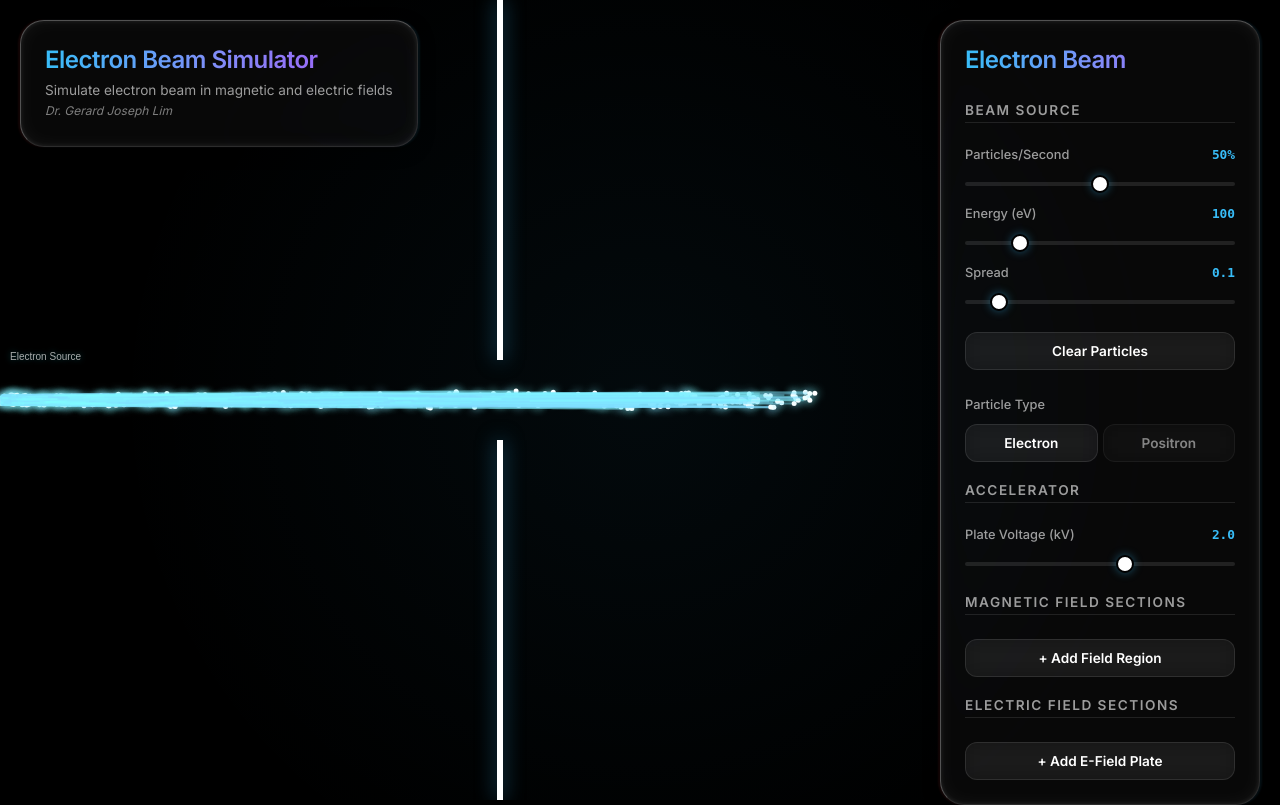
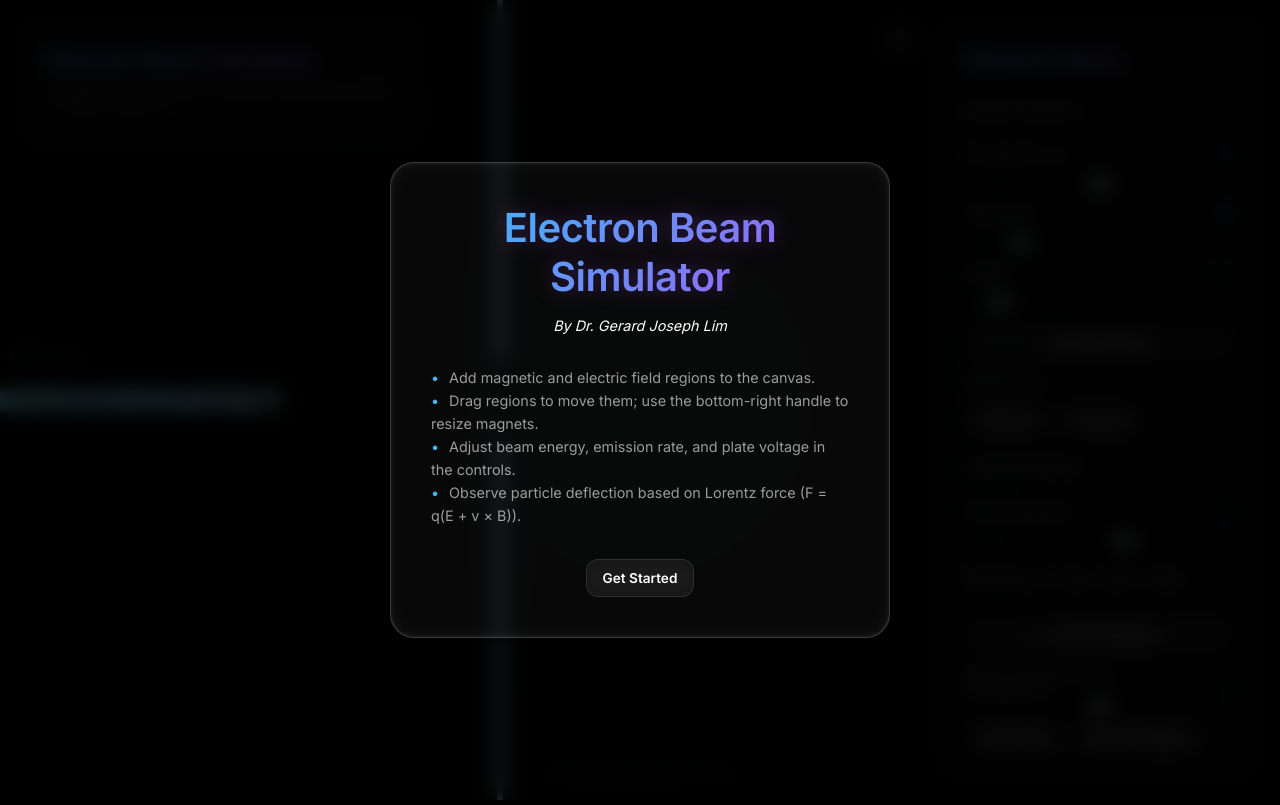
Before and after one commit to gerardjosephlim/gerardjosephlim.github.io, a PHP site: page /electronbeam.html in a window 1280 px wide. Run offline with PHP 8.4, Linux system fonts and the light colour scheme.

Commit message:
Added popup

```diff
--- a/electronbeam.css
+++ b/electronbeam.css
@@ -7,7 +7,7 @@
     --negative: #4d94ff;
 
     --glass-bg: rgba(255, 255, 255, 0.03);
-    --glass-border: rgba(255, 255, 255, 0.15);
+    --glass-border: rgba(255, 255, 255, 0.2);
     --glass-shadow: inset 0 0 20px rgba(255, 255, 255, 0.05), inset 0 0 5px rgba(255, 255, 255, 0.1), 0 5px 15px rgba(0, 0, 0, 0.5);
 
     --font-family: 'Inter', system-ui, -apple-system, sans-serif;
@@ -64,8 +64,29 @@
     flex-direction: column;
     gap: 20px;
     z-index: 10;
+    max-height: calc(100vh - 40px);
+    overflow-y: auto;
+    scrollbar-width: thin;
+    scrollbar-color: var(--primary) transparent;
     transition: transform 0.4s cubic-bezier(0.175, 0.885, 0.32, 1.275);
     pointer-events: auto;
+}
+
+.controls-panel::-webkit-scrollbar {
+    width: 6px;
+}
+
+.controls-panel::-webkit-scrollbar-track {
+    background: transparent;
+}
+
+.controls-panel::-webkit-scrollbar-thumb {
+    background: rgba(56, 189, 248, 0.3);
+    border-radius: 10px;
+}
+
+.controls-panel::-webkit-scrollbar-thumb:hover {
+    background: var(--primary);
 }
 
 .controls-panel:hover {
@@ -76,11 +97,12 @@
     font-size: 1.5rem;
     font-weight: 700;
     margin-bottom: 8px;
-    background: linear-gradient(90deg, #38bdf8, #818cf8, #a855f7);
+    background: linear-gradient(135deg, #38bdf8 0%, #a855f7 100%);
     background-clip: text;
     -webkit-background-clip: text;
     -webkit-text-fill-color: transparent;
     letter-spacing: -0.5px;
+    filter: drop-shadow(0 0 10px rgba(168, 85, 247, 0.3));
 }
 
 h2 {
@@ -228,20 +266,127 @@
     opacity: 0.8;
 }
 
+/* Splash Modal */
+.splash-overlay {
+    position: fixed;
+    top: 0;
+    left: 0;
+    width: 100%;
+    height: 100%;
+    background: rgba(0, 0, 0, 0.85);
+    backdrop-filter: blur(10px);
+    z-index: 1000;
+    display: flex;
+    justify-content: center;
+    align-items: center;
+}
+
+.splash-modal {
+    max-width: 500px;
+    text-align: center;
+    border: 1px solid rgba(255, 255, 255, 0.2);
+    border-radius: 24px;
+    padding: 40px;
+    background: var(--glass-bg);
+    box-shadow: var(--glass-shadow);
+}
+
+.splash-modal h1 {
+    font-size: 2.5rem;
+    margin-bottom: 1rem;
+}
+
+.splash-modal p {
+    margin-bottom: 2rem;
+}
+
+.splash-modal ul {
+    text-align: left;
+    margin-bottom: 2rem;
+    color: var(--text-muted);
+    list-style: none;
+    line-height: 1.6;
+}
+
+.splash-modal li::before {
+    content: "•";
+    color: var(--primary);
+    margin-right: 10px;
+}
+
+.splash-modal .get-started-btn {
+    width: 100%;
+    padding: 15px;
+    font-size: 1.1rem;
+    text-transform: uppercase;
+    letter-spacing: 2px;
+}
+
 /* Animations from spec */
 @keyframes glassPop {
     0% {
-        transform: scale(0.9);
+        transform: scale(0.85) translateY(20px);
         opacity: 0;
+        filter: blur(10px);
     }
 
     100% {
-        transform: scale(1);
+        transform: scale(1) translateY(0);
         opacity: 1;
+        filter: blur(0);
+    }
+}
+
+@keyframes glassPush {
+    0% {
+        transform: scale(1) translateY(0);
+        opacity: 1;
+        filter: blur(0);
+    }
+
+    100% {
+        transform: scale(0.85) translateY(20px);
+        opacity: 0;
+        filter: blur(10px);
     }
 }
 
 .controls-panel,
-.liquid-glass {
-    animation: glassPop 0.6s cubic-bezier(0.175, 0.885, 0.32, 1.275);
+.liquid-glass,
+.splash-modal {
+    animation: glassPop 0.8s cubic-bezier(0.175, 0.885, 0.32, 1.275) both;
 }
+
+.splash-modal.closing {
+    animation: glassPush 0.5s cubic-bezier(0.175, 0.885, 0.32, 1.275) both;
+}
+
+.splash-overlay {
+    transition: opacity 0.5s ease;
+}
+
+.splash-overlay.closing {
+    opacity: 0 !important;
+}
+
+.signature-footer {
+    position: fixed;
+    bottom: 20px;
+    left: 50%;
+    transform: translateX(-50%);
+    z-index: 100;
+    opacity: 0.6;
+    transition: all 0.3s ease;
+}
+
+.signature-footer:hover {
+    opacity: 1;
+    text-shadow: 0 0 10px var(--primary);
+}
+
+.signature-footer a {
+    color: var(--text-muted);
+    text-decoration: none;
+    font-size: 0.8rem;
+    letter-spacing: 1px;
+}
--- a/electronbeam.html
+++ b/electronbeam.html
@@ -13,27 +13,29 @@
 
 <body>
 
-    <div id="app-container">
+    <main id="app-container">
         <canvas id="simulationCanvas"></canvas>
 
         <div class="ui-overlay">
-            <div class="header liquid-glass">
+            <header class="header liquid-glass">
                 <h1>Electron Beam Simulator</h1>
                 <p>Simulate electron beam in magnetic and electric fields</p>
                 <p><i>Dr. Gerard Joseph Lim</i></p>
-            </div>
+            </header>
         </div>
 
-        <div class="controls-panel">
+        <button id="help-btn" class="help-btn liquid-glass" aria-label="Help">?</button>
+
+        <aside class="controls-panel">
             <h1>Electron Beam</h1>
 
             <div class="control-group">
                 <h2>Beam Source</h2>
                 <label>
                     Particles/Second
-                    <span id="emission-val" class="value-display">50%</span>
+                    <span id="emission-val" class="value-display">25</span>
                 </label>
-                <input type="range" id="emissionRate" min="0" max="100" value="50">
+                <input type="range" id="emissionRate" min="0" max="50" value="25">
 
                 <label>
                     Energy (eV)
@@ -48,13 +50,13 @@
                 <input type="range" id="beamSpread" min="0" max="1.0" step="0.05" value="0.1">
 
                 <!-- Added Clear Button -->
-                <button id="clear-particles-btn" style="margin-top: 8px;">Clear Particles</button>
+                <button id="clear-particles-btn" class="mt-8">Clear Particles</button>
 
                 <!-- Particle Type Toggle -->
-                <label style="margin-top: 15px;">Particle Type</label>
-                <div class="toggle-group" style="display: flex; gap: 5px;">
-                    <button id="btn-type-electron" class="active" style="flex: 1;">Electron</button>
-                    <button id="btn-type-positron" style="flex: 1; opacity: 0.5;">Positron</button>
+                <label class="mt-15">Particle Type</label>
+                <div class="toggle-group">
+                    <button id="btn-type-electron" class="active">Electron</button>
+                    <button id="btn-type-positron">Positron</button>
                 </div>
             </div>
 
@@ -70,25 +72,22 @@
             <div class="control-group">
                 <h2>Magnetic Field Sections</h2>
                 <button id="add-magnet-btn">+ Add Field Region</button>
-                <div id="magnet-customizer"
-                    style="display: none; margin-top: 10px; border-top: 1px solid var(--glass-border); padding-top: 10px;">
+                <div id="magnet-customizer" class="customizer-panel">
                     <label>Selected Region B-Field</label>
                     <label>
                         Strength (mT)
                         <span id="b-field-val" class="value-display">0</span>
                     </label>
                     <input type="range" id="bFieldStrength" min="-1000" max="1000" value="0">
-                    <button id="reset-magnet-size-btn" style="width: 100%; margin-top: 5px;">Reset Size</button>
-                    <button id="delete-magnet-btn" class="danger" style="width: 100%; margin-top: 5px;">Remove
-                        Region</button>
+                    <button id="reset-magnet-size-btn" class="w-full mt-8">Reset Size</button>
+                    <button id="delete-magnet-btn" class="danger w-full mt-8">Remove Region</button>
                 </div>
             </div>
 
             <div class="control-group">
                 <h2>Electric Field Sections</h2>
                 <button id="add-electric-btn">+ Add E-Field Plate</button>
-                <div id="electric-customizer"
-                    style="display: none; margin-top: 10px; border-top: 1px solid var(--glass-border); padding-top: 10px;">
+                <div id="electric-customizer" class="customizer-panel">
                     <label>Selected E-Field</label>
 
                     <label>
@@ -103,14 +102,28 @@
                     </label>
                     <input type="range" id="eFieldGap" min="50" max="300" step="10" value="100">
 
-                    <button id="delete-electric-btn" class="danger" style="width: 100%; margin-top: 5px;">Remove
-                        Plate</button>
+                    <button id="delete-electric-btn" class="danger w-full mt-8">Remove Plate</button>
                 </div>
+            </div>
+        </aside>
+
+        <div id="splash-overlay" class="splash-overlay" role="dialog" aria-modal="true">
+            <div class="splash-modal">
+                <h1>Electron Beam Simulator</h1>
+                <p><i>By Dr. Gerard Joseph Lim</i></p>
+                <ul>
+                    <li>Add magnetic and electric field regions to the canvas.</li>
+                    <li>Drag regions to move them; use the bottom-right handle to resize magnets.</li>
+                    <li>Adjust beam energy, emission rate, and plate voltage in the controls.</li>
+                    <li>Observe particle deflection based on Lorentz force (F = q(E + v × B)).</li>
+                </ul>
+                <button id="get-started-btn" class="w-full mt-15">Get Started</button>
             </div>
         </div>
 
-
-    </div>
+        <footer class="signature-footer">
+            <a href="https://www.gerardjosephlim.com" target="_blank">www.gerardjosephlim.com</a>
+        </footer>
 
         <script src="electronbeam.js"></script>
         <script>
@@ -122,6 +135,7 @@
                 if (e.ctrlKey && e.keyCode == 'U'.charCodeAt(0)) return false;
             }
         </script>
+    </main>
 </body>
 
 </html>
```
Also changed, not shown: other parts of electronbeam.css (+20 -4 lines), electronbeam.js (+150 -169 lines). Lines whose indentation alone changed are shown as unchanged.
